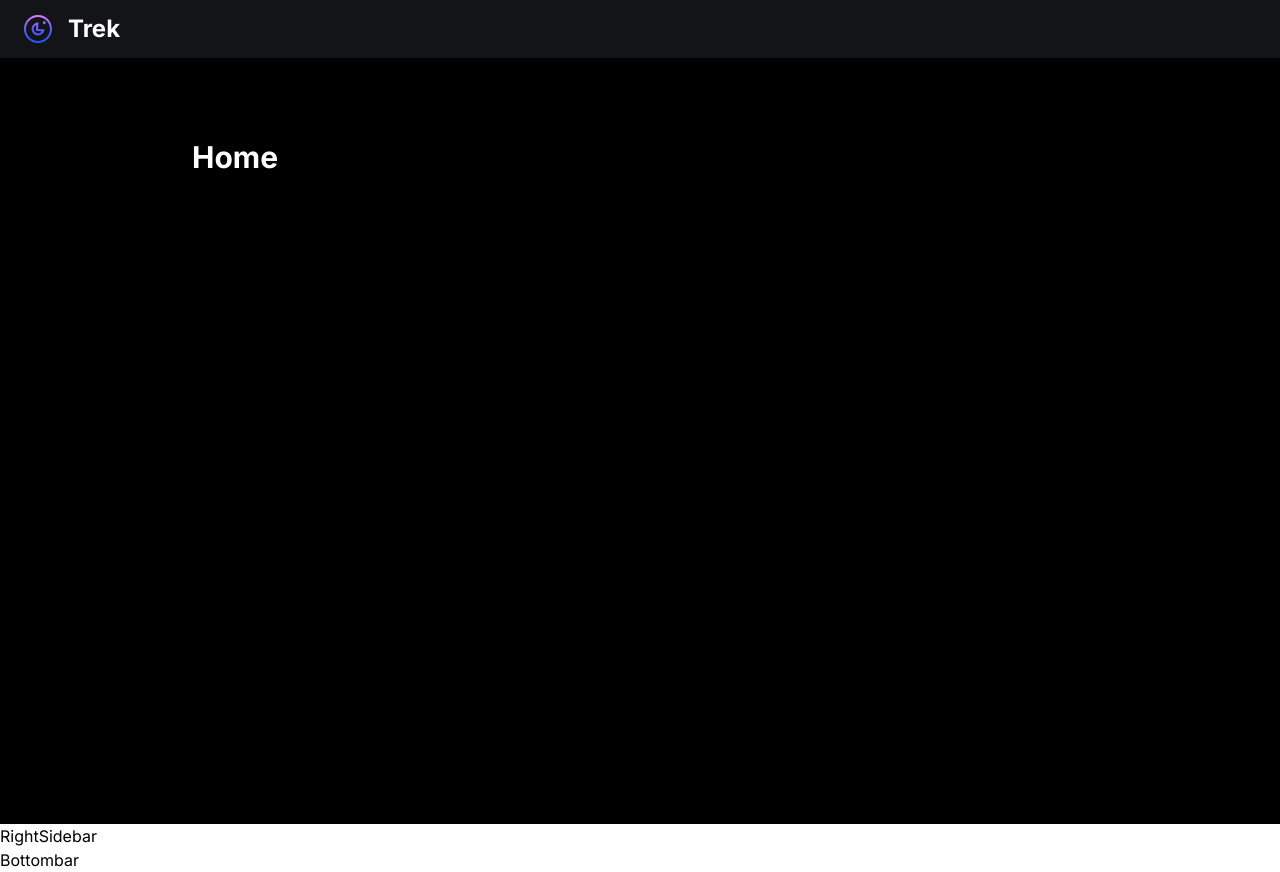
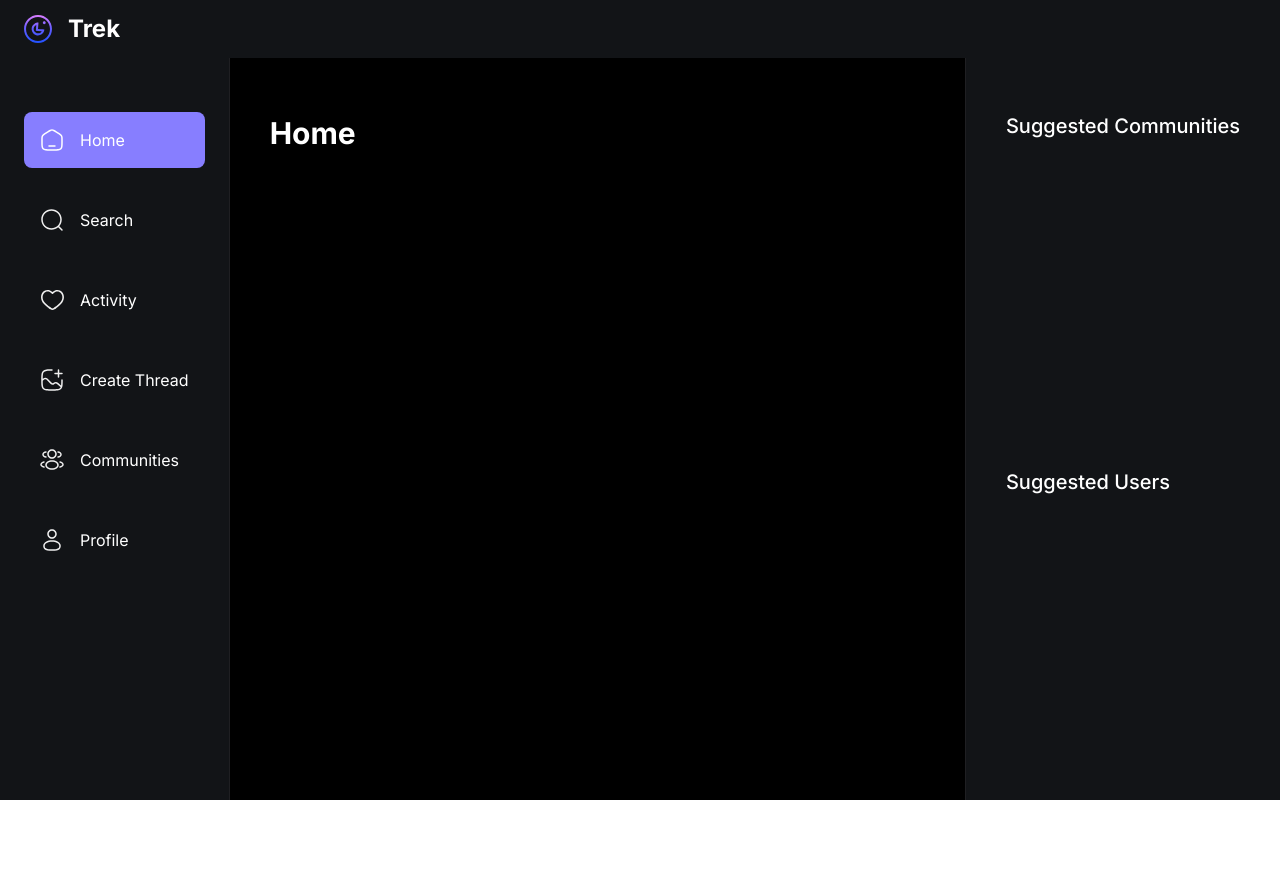
Before and after one commit to itsharipersonal/trek, a Next.js app: page / in a window 1280 px wide. After the commit the page ends 800 px from the top, so only its background shows below. Built offline with nearby package versions, Linux system fonts and the light colour scheme; no server answers.

Commit message:
adding layouts

```diff
--- a/app/(root)/layout.tsx
+++ b/app/(root)/layout.tsx
@@ -24,7 +24,7 @@
       <html lang="en">
         <body className={inter.className}>
           <Topbar />
-          <main>
+          <main className="flex flex-row">
             <LeftSidebar />
             <section className="main-container">
               <div className="w-full max-w-4xl">{children}</div>
--- a/components/shared/Bottombar.tsx
+++ b/components/shared/Bottombar.tsx
@@ -1,7 +1,41 @@
+"use client";
+import { sidebarLinks } from "@/constants";
+import Image from "next/image";
+import Link from "next/link";
+import { useRouter, usePathname } from "next/navigation";
+
 function Bottombar() {
+  const router = useRouter();
+  const pathname = usePathname();
   return (
-    <div>Bottombar</div>
-  )
+    <section className="bottombar">
+      <div className="bottombar_container ">
+        {sidebarLinks.map((link) => {
+          const isActive =
+            (pathname.includes(link.route) && link.route.length > 1) ||
+            pathname === link.route;
+
+          return (
+            <Link
+              href={link.route}
+              key={link.label}
+              className={`bottombar_link ${isActive && "bg-primary-500"}`}
+            >
+              <Image
+                src={link.imgURL}
+                alt={link.label}
+                width={24}
+                height={24}
+              />
+              <p className="text-subtle-medium text-light-1 max-sm:hidden">
+                {link.label.split(/\s+/)[0]}
+              </p>
+            </Link>
+          );
+        })}
+      </div>
+    </section>
+  );
 }
 
-export default Bottombar
+export default Bottombar;
--- a/components/shared/LeftSidebar.tsx
+++ b/components/shared/LeftSidebar.tsx
@@ -1,7 +1,57 @@
+"use client";
+
+import Link from "next/link";
+import { sidebarLinks } from "../../constants";
+import Image from "next/image";
+import { usePathname, useRouter } from "next/navigation";
+import { SignOutButton, SignedIn } from "@clerk/nextjs";
+
 function LeftSidebar() {
+  const router = useRouter();
+  const pathname = usePathname();
+
   return (
-    <div>LeftSidebar</div>
-  )
+    <section className="custom-scrollbar leftsidebar">
+      <div className="flex w-full flex-1 flex-col gap-6 px-6">
+        {sidebarLinks.map((link) => {
+          const isActive =
+            (pathname.includes(link.route) && link.route.length > 1) ||
+            pathname === link.route;
+
+          return (
+            <Link
+              href={link.route}
+              key={link.label}
+              className={`leftsidebar_link ${isActive && "bg-primary-500"}`}
+            >
+              <Image
+                src={link.imgURL}
+                alt={link.label}
+                width={24}
+                height={24}
+              />
+              <p className="text-light-1 max-lg:hidden">{link.label}</p>
+            </Link>
+          );
+        })}
+      </div>
+      <div className="mt-10 px-6">
+        <SignedIn>
+          <SignOutButton signOutCallback={() => router.push("/sign-in")}>
+            <div className="flex cursor-pointer gap-4 p-4">
+              <Image
+                src="/assets/logout.svg"
+                alt="logout"
+                width={24}
+                height={24}
+              />
+              <p className="text-light-2 max-lg:hidden">Logout</p>
+            </div>
+          </SignOutButton>
+        </SignedIn>
+      </div>
+    </section>
+  );
 }
 
-export default LeftSidebar
+export default LeftSidebar;
--- a/components/shared/RightSidebar.tsx
+++ b/components/shared/RightSidebar.tsx
@@ -1,7 +1,18 @@
 function RightSidebar() {
   return (
-    <div>RightSidebar</div>
-  )
+    <section className="custom-scrollbar rightsidebar">
+      <div className="flex flex-1 flex-col justify-start">
+        <h3 className="text-heading4-medium text-light-1">
+          Suggested Communities
+        </h3>
+      </div>{" "}
+      <div className="flex flex-1 flex-col justify-start">
+        <h3 className="text-heading4-medium text-light-1">
+          Suggested Users
+        </h3>
+      </div>
+    </section>
+  );
 }
 
-export default RightSidebar
+export default RightSidebar;
--- a/components/shared/Topbar.tsx
+++ b/components/shared/Topbar.tsx
@@ -1,6 +1,7 @@
-import { SignedIn, SignOutButton } from "@clerk/nextjs";
+import { OrganizationSwitcher, SignedIn, SignOutButton } from "@clerk/nextjs";
 import Image from "next/image";
 import Link from "next/link";
+import { dark } from "@clerk/themes";
 
 function Topbar() {
   return (
@@ -13,9 +14,26 @@
       <div className="flex items-center gap-1">
         <div className="block md:hidden">
           <SignedIn>
-            <SignOutButton></SignOutButton>
+            <SignOutButton>
+              <div className="flex cursor-pointer">
+                <Image
+                  src="/assets/logout.svg"
+                  alt="logout"
+                  width={24}
+                  height={24}
+                />
+              </div>
+            </SignOutButton>
           </SignedIn>
         </div>
+        <OrganizationSwitcher
+          appearance={{
+            baseTheme: dark,
+            elements: {
+              organizationSwitcherTrigger: "py-2 px-4",
+            },
+          }}
+        />
       </div>
     </nav>
   );
--- /dev/null
+++ b/constants/index.js
@@ -0,0 +1,44 @@
+export const sidebarLinks = [
+    {
+      imgURL: "/assets/home.svg",
+      route: "/",
+      label: "Home",
+    },
+    {
+      imgURL: "/assets/search.svg",
+      route: "/search",
+      label: "Search",
+    },
+    {
+      imgURL: "/assets/heart.svg",
+      route: "/activity",
+      label: "Activity",
+    },
+    {
+      imgURL: "/assets/create.svg",
+      route: "/create-thread",
+      label: "Create Thread",
+    },
+    {
+      imgURL: "/assets/community.svg",
+      route: "/communities",
+      label: "Communities",
+    },
+    {
+      imgURL: "/assets/user.svg",
+      route: "/profile",
+      label: "Profile",
+    },
+  ];
+
+  export const profileTabs = [
+    { value: "threads", label: "Threads", icon: "/assets/reply.svg" },
+    { value: "replies", label: "Replies", icon: "/assets/members.svg" },
+    { value: "tagged", label: "Tagged", icon: "/assets/tag.svg" },
+  ];
+
+  export const communityTabs = [
+    { value: "threads", label: "Threads", icon: "/assets/reply.svg" },
+    { value: "members", label: "Members", icon: "/assets/members.svg" },
+    { value: "requests", label: "Requests", icon: "/assets/request.svg" },
+  ];
```
